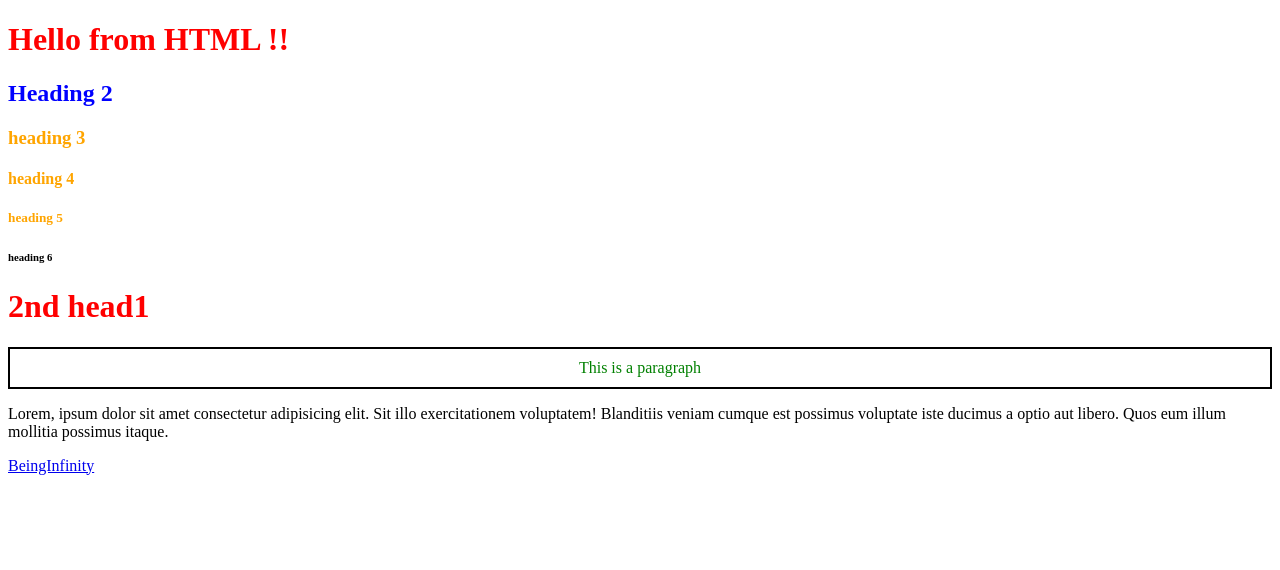
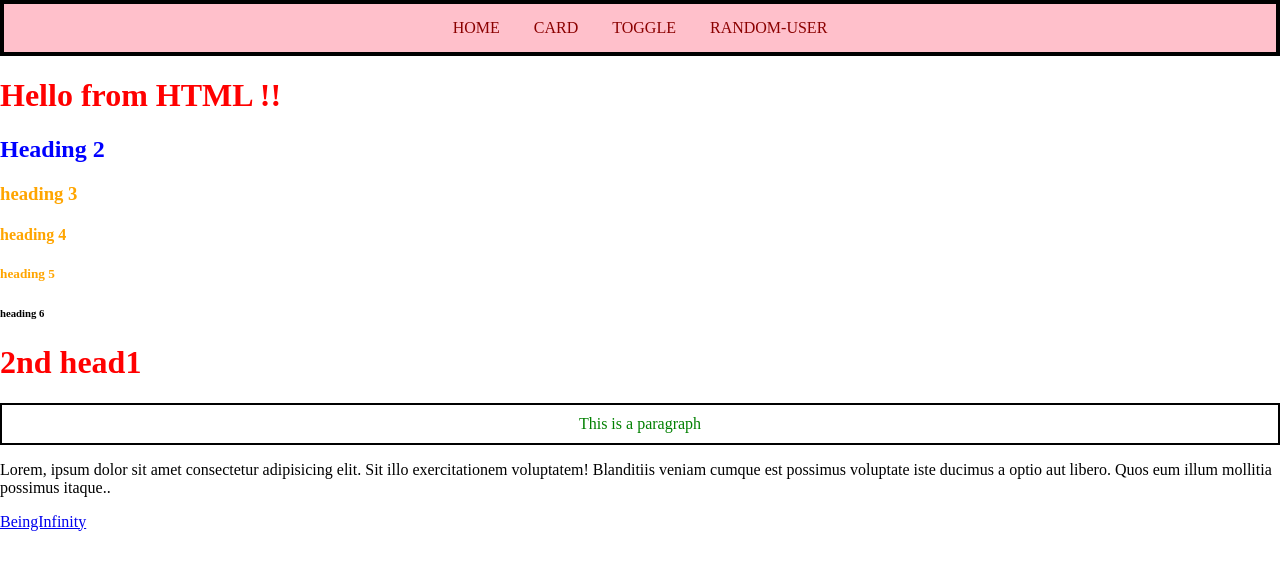
Before and after one commit to Hindu2737/autosuggestt, a website: page frontend/index.html in a window 1280 px wide. Drawn offline with Linux system fonts and the light colour scheme.

Commit message:
navbars and hovers ... commited

```diff
--- a/frontend/css/index.css
+++ b/frontend/css/index.css
@@ -16,3 +16,25 @@ h1 {
     padding: 10px;
     text-align: center;
 }
+.navbar{
+    border: 4px;
+    border-style: solid;
+    border-color: black;
+    padding: 15px;
+    background-color: pink;
+    text-align: center;
+}
+
+.navbar a {
+    color: darkred;
+    padding: 15px;
+    text-decoration: none;
+}
+
+.navbar a:hover {
+    background-color: burlywood;
+}
+
+body{
+    margin: 0px;
+}
--- a/frontend/index.html
+++ b/frontend/index.html
@@ -7,6 +7,12 @@
     <link rel="stylesheet" href="css/index.css">
 </head>
 <body>
+    <div class="navbar">
+        <a href="">HOME</a>
+        <a href="">CARD</a>
+        <a href="">TOGGLE</a>
+        <a href="">RANDOM-USER</a>
+    </div>
     <h1>Hello from HTML !!</h1>
     <h2 id="heading2">Heading 2</h2>
     <h3 class="heading">heading 3</h3>
@@ -16,7 +22,9 @@
     <h1>2nd head1</h1>
 
     <p class="para">This is a paragraph</p>
-    <p>Lorem, ipsum dolor sit amet consectetur adipisicing elit. Sit illo exercitationem voluptatem! Blanditiis veniam cumque est possimus voluptate iste ducimus a optio aut libero. Quos eum illum mollitia possimus itaque.</p>
+    <p>Lorem, ipsum dolor sit amet consectetur adipisicing elit. Sit illo exercitationem voluptatem! Blanditiis veniam cumque est possimus voluptate iste ducimus a optio aut libero. Quos eum illum mollitia possimus itaque..
+    </p>
+
     <a href="https://www.being-infinity.com/">BeingInfinity</a>
     <script src="js/index.js"></script>
 </body>
```
